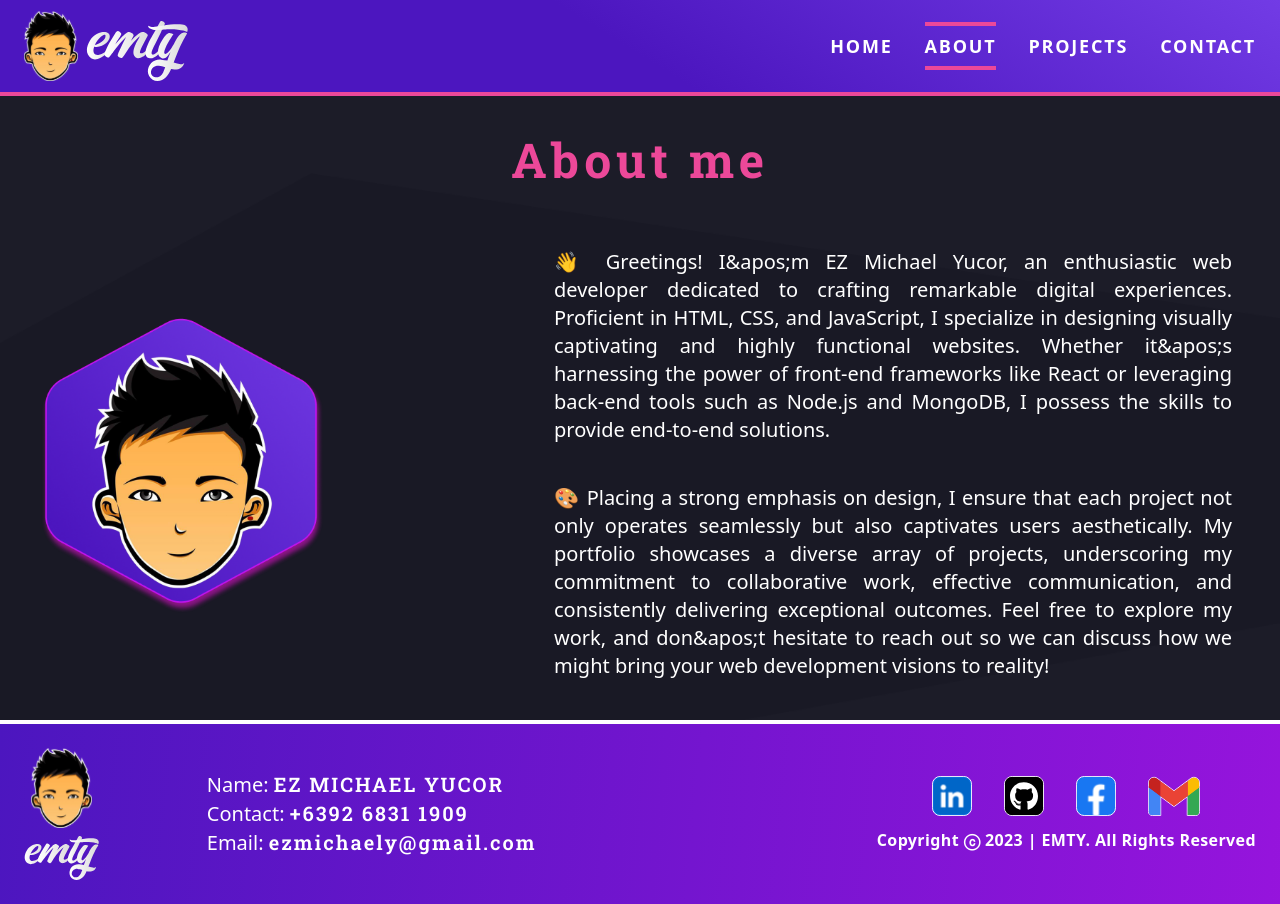
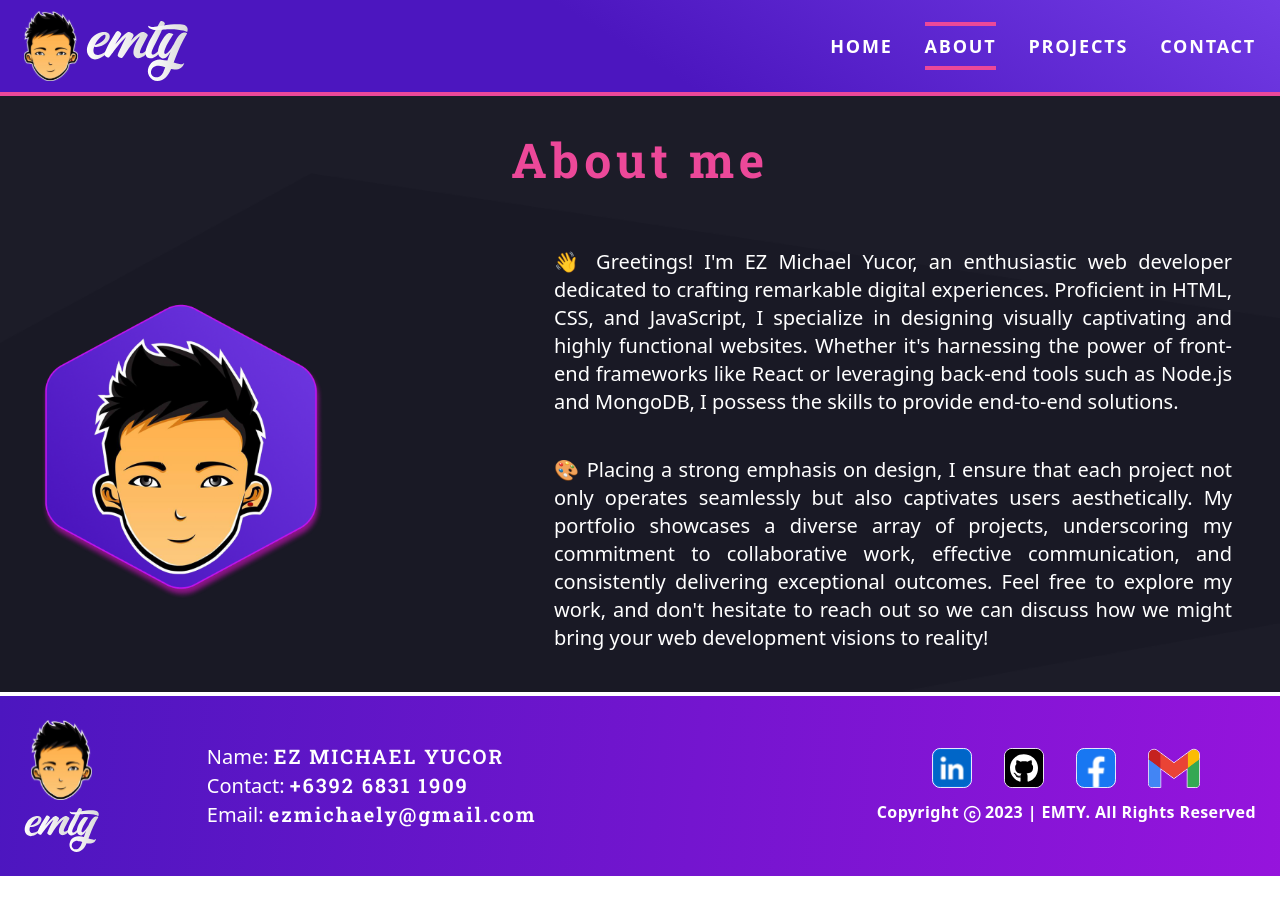
Before and after one commit to ezmichaely/portfolio, a Next.js app: page /about in a window 1280 px wide. After the commit the page ends 876 px from the top, so only its background shows below. Built offline with nearby package versions, Linux system fonts and the light colour scheme.

Commit message:
Update details.ts

```diff
--- a/src/constants/details.ts
+++ b/src/constants/details.ts
@@ -43,11 +43,11 @@ export const socials = [
 export const about = [
   {
     title: 'intro',
-    content: '👋 Greetings! I&apos;m EZ Michael Yucor, an enthusiastic web developer dedicated to crafting remarkable digital experiences. Proficient in HTML, CSS, and JavaScript, I specialize in designing visually captivating and highly functional websites. Whether it&apos;s harnessing the power of front-end frameworks like React or leveraging back-end tools such as Node.js and MongoDB, I possess the skills to provide end-to-end solutions.'
+    content: "👋 Greetings! I'm EZ Michael Yucor, an enthusiastic web developer dedicated to crafting remarkable digital experiences. Proficient in HTML, CSS, and JavaScript, I specialize in designing visually captivating and highly functional websites. Whether it's harnessing the power of front-end frameworks like React or leveraging back-end tools such as Node.js and MongoDB, I possess the skills to provide end-to-end solutions."
   },
   {
     title: 'design',
-    content: '🎨 Placing a strong emphasis on design, I ensure that each project not only operates seamlessly but also captivates users aesthetically. My portfolio showcases a diverse array of projects, underscoring my commitment to collaborative work, effective communication, and consistently delivering exceptional outcomes. Feel free to explore my work, and don&apos;t hesitate to reach out so we can discuss how we might bring your web development visions to reality!'
+    content: "🎨 Placing a strong emphasis on design, I ensure that each project not only operates seamlessly but also captivates users aesthetically. My portfolio showcases a diverse array of projects, underscoring my commitment to collaborative work, effective communication, and consistently delivering exceptional outcomes. Feel free to explore my work, and don't hesitate to reach out so we can discuss how we might bring your web development visions to reality!"
   }
 ];
 
```
